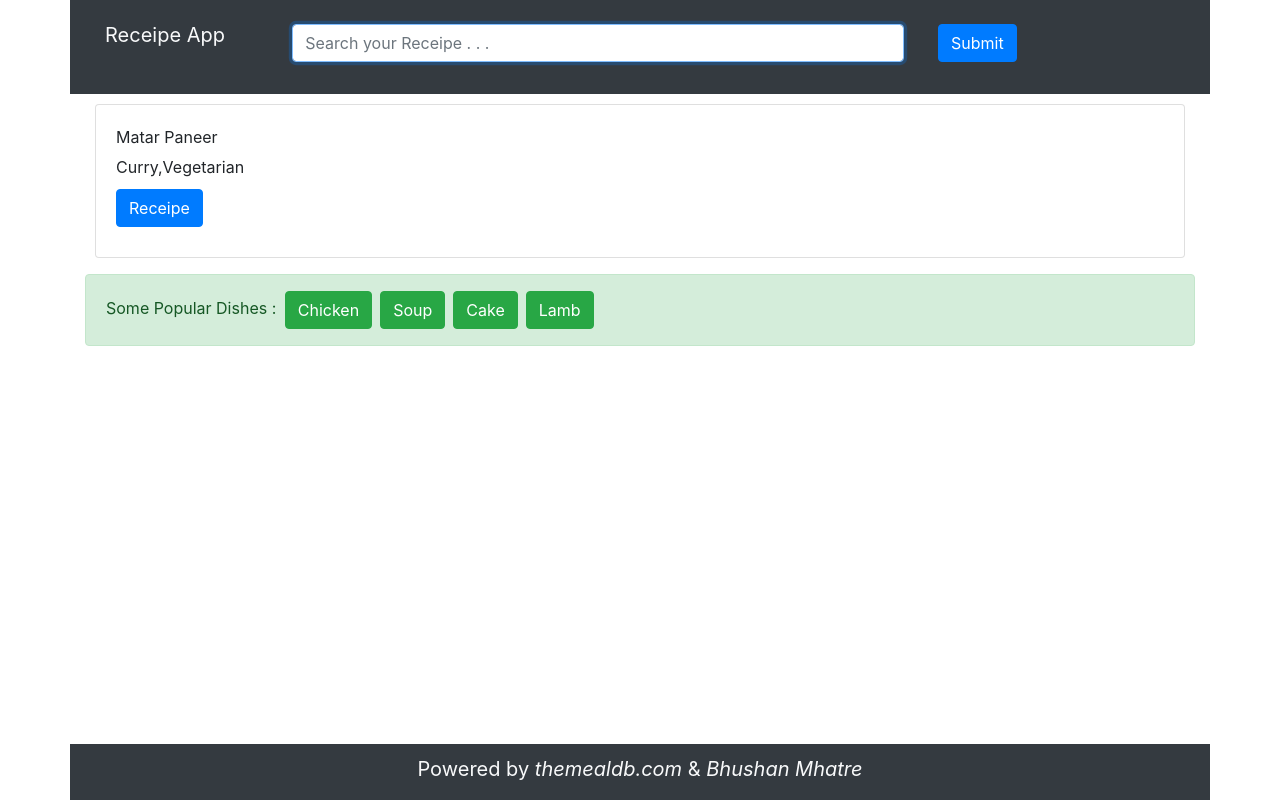
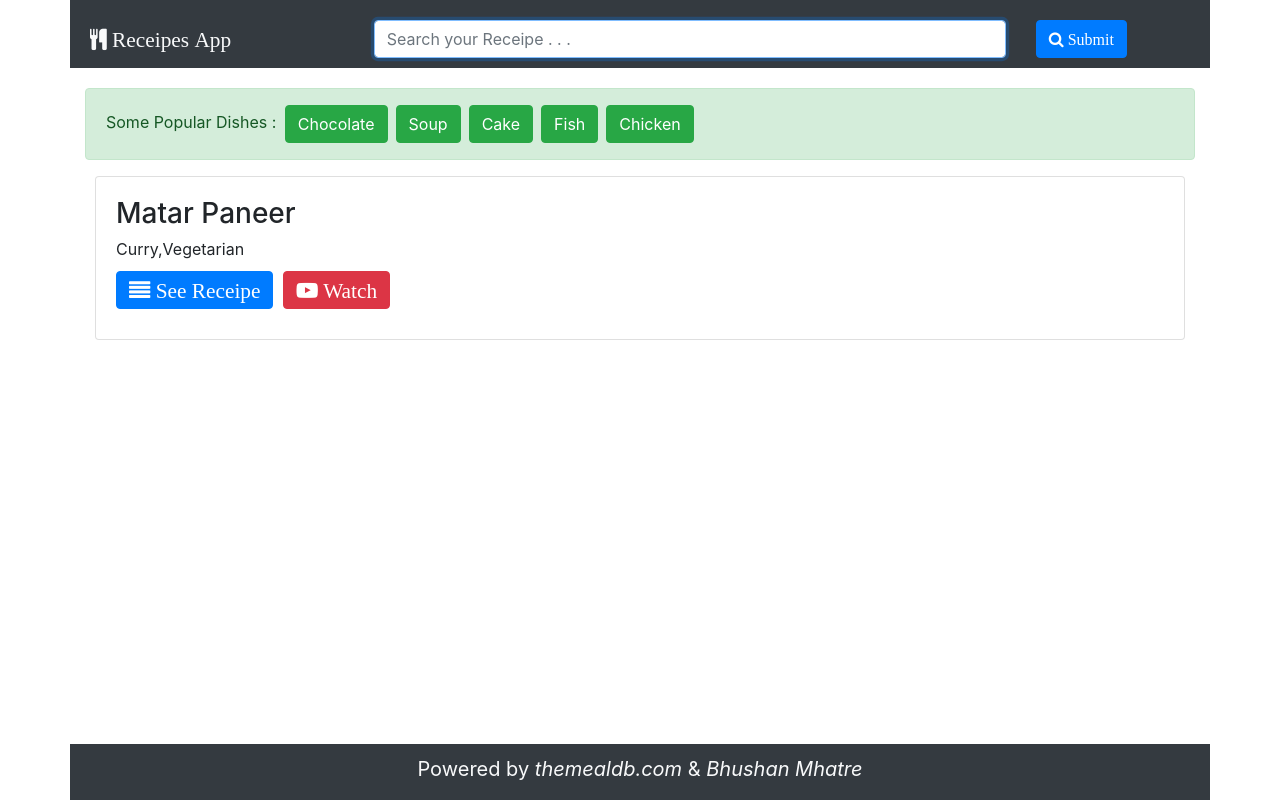
Before and after one commit to thebhushanmhatre/food-recipe-app, a React (Create React App) app: page / in a window 1280 px wide. Built offline with nearby package versions, Linux system fonts and the light colour scheme.

Commit message:
Adding Icons

```diff
--- a/src/App.js
+++ b/src/App.js
@@ -72,7 +72,7 @@ export default function App() {
         setData(mealData)
       }
       else if (mealData.meals==null) {
-        let msg = 'No Dishes found with name: "'+receipename+'"'
+        let msg = 'No Dishes found with name: "' + receipename + '"'
         setData({meals: [], message: msg})
       }
     }
@@ -88,11 +88,13 @@ export default function App() {
   return(
     <Container>
       <InputForm getDish={getDish} />
-      <DisplayItems items={data} />
       {(data.meals==null || data.meals.length<4) &&
         <PopularItems getPopularDish={getPopularDish} />
       }
-      <Footer />
+      <div style={{marginBottom: 70}}>
+        <DisplayItems items={data} />
+      </div>
+      <Footer/>
     </Container>
   )
 }
--- a/src/components/DisplayItems.js
+++ b/src/components/DisplayItems.js
@@ -17,13 +17,11 @@ export default function DisplayItems(props){
 // Single Element
 function RenderItem({item}){
   const [isOpen, setIsOpen] = useState(false);
-
   const toggle = () => setIsOpen(!isOpen);
-
   const getElements = (item) => {
     let nums = Array.from(Array(20).keys())
     let elements = []
-    nums.map(i => {
+    nums.forEach(i => {
       let element = item['strIngredient'+ (i+1)]
       let quantity = item['strMeasure'+ (i+1)]
       if(element)
@@ -40,15 +38,20 @@ function RenderItem({item}){
   return (
     <Card style={{margin: 10}}>
       <CardBody>
-        <CardTitle>{item.strMeal}</CardTitle>
+        <CardTitle><h3>{item.strMeal}</h3></CardTitle>
         <CardSubtitle>{item.strTags}</CardSubtitle>
-      <Button color="primary" onClick={toggle} style={{ marginTop: 10, marginBottom: 10}}>Receipe</Button>
+      <Button color="primary" onClick={toggle} style={{ marginTop: 10, marginBottom: 10}}>
+      <i className="fa fa-align-justify fa-lg" aria-hidden="true"> See Receipe</i></Button>
+      <a href={item.strYoutube} target="_blank" rel="noopener noreferrer">
+        <Button color="danger" onClick={toggle} style={{ margin: 10}}>
+          <i className="fa fa-youtube-play fa-lg" aria-hidden="true"> Watch</i>
+        </Button>
+      </a>
         <Collapse isOpen={isOpen}>
-          <CardText>Ingredients required: <ul>{getElements(item)}</ul></CardText>
-          <CardText>Instructions: <ol>{getSteps(item)}</ol></CardText>
+          <CardText><u>Ingredients required:</u><ul>{getElements(item)}</ul></CardText>
+          <CardText><u>Instructions:</u> <ol>{getSteps(item)}</ol></CardText>
         </Collapse>
       </CardBody>
     </Card>
   )
-
 }
--- a/src/components/InputForm.js
+++ b/src/components/InputForm.js
@@ -1,23 +1,34 @@
-import React from 'react'
+import React, {useState} from 'react'
 import { Input, Button, Row, Col } from 'reactstrap'
 
 export default function InputForm(props){
+  const [input, setInput] = useState('')
   const onKeyPress = (e) => {
     if(e.which === 13) {
-      props.getDish()
+      sendDish()
     }
   }
+
+  const sendDish = () => {
+    props.getDish(input)
+    setInput('')
+  }
+
   return (
-    <Row className="bg-dark text-light" style={{padding: 20, alignItems:'center'}}>
-      <Col sm='12' md='3' lg='2' className='mr-1 mb-2'>
-        <p style={{fontSize:20}}>Receipe App</p>
+    <Row className="bg-dark text-light"
+      style={{paddingTop: 20,  paddingLeft: 5, paddingBottom: 10, alignItems:'center'}}>
+      <Col sm='12' md='3' lg='3' className=''>
+         <i className="fa fa-cutlery fa-lg" aria-hidden="true"> Receipes App</i>
       </Col>
-      <Col sm='12' md='6' lg='7' className='mr-1 mb-2'>
+      <Col sm='12' md='6' lg='7' className=''>
         <Input autoFocus={true} type="name" name="receipename" id="receipename"
-         placeholder="Search your Receipe . . ." onKeyPress={onKeyPress} />
+           onChange={e => setInput(e.value)} onKeyPress={onKeyPress}
+          placeholder="Search your Receipe . . ." value={input} />
       </Col>
-      <Col sm='12' md='2' lg='1' className='mr-1 mb-2'>
-        <Button type="submit" color="primary" onClick={props.getDish}>Submit</Button>
+      <Col sm='12' md='3' lg='2' className=''>
+        <Button type="submit" color="primary" onClick={sendDish}>
+          <i className="fa fa-search fa-sm" aria-hidden="true"> Submit</i>
+        </Button>
       </Col>
     </Row>
   )
--- a/src/components/PopularItems.js
+++ b/src/components/PopularItems.js
@@ -2,12 +2,12 @@ import React from 'react'
 import {Button, Alert} from 'reactstrap'
 
 export default function PopularItems(props){
-  let popular_items = ['Chicken', 'Soup', 'Cake', 'Lamb'].map(item=>{
+  let popular_items = ['Chocolate', 'Soup', 'Cake', 'Fish', 'Chicken'].map(item=>{
     return <Button type="submit" color="success" className="m-1"
       onClick={i => props.getPopularDish(item)}> {item} </Button>
   })
 
   return(
-    <Alert color="success" style={{marginBottom: 70}}>Some Popular Dishes : {popular_items}</Alert>
+    <Alert color="success" style={{marginTop: 20}} >Some Popular Dishes : {popular_items}</Alert>
   )
 }
```
